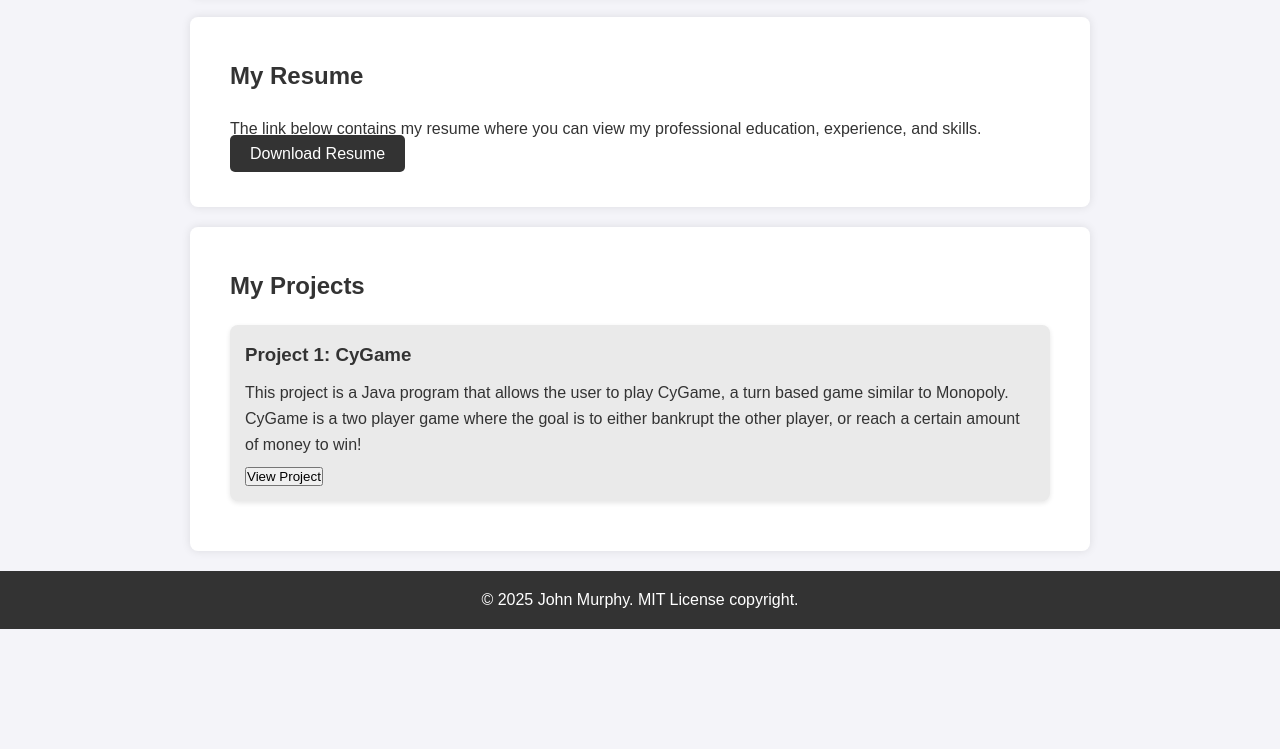
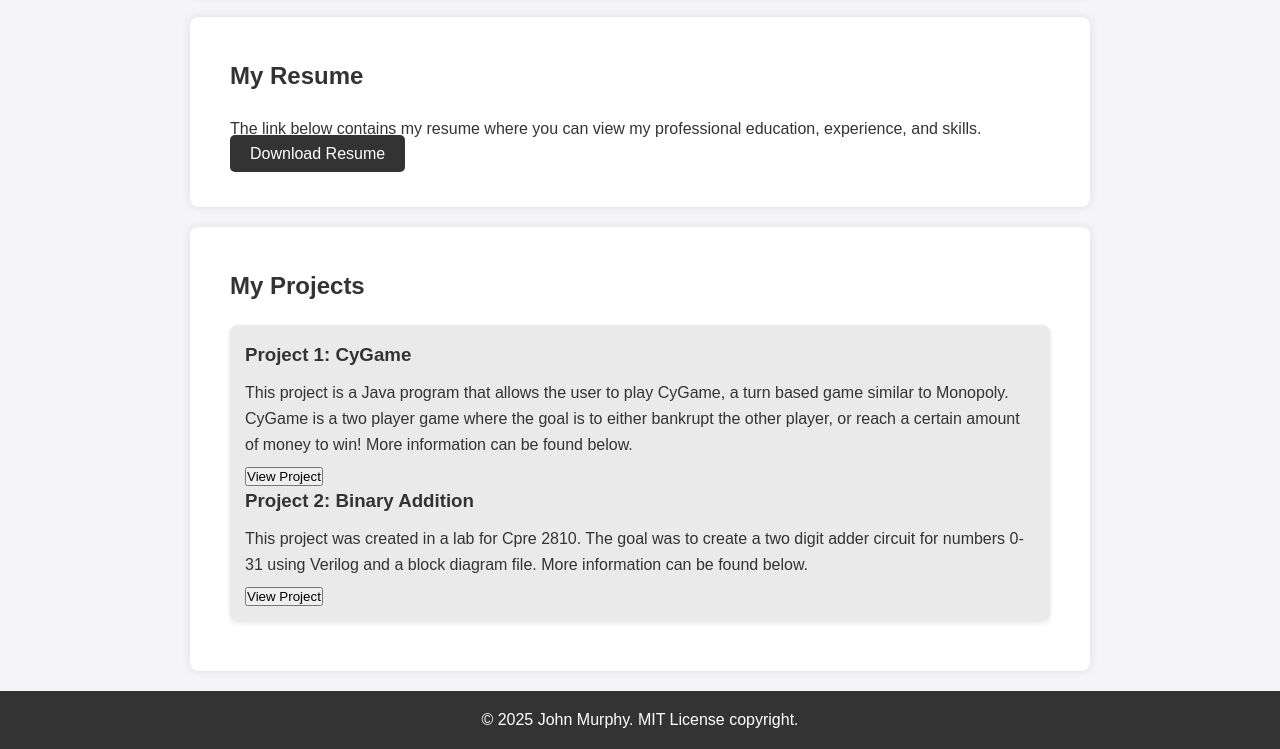
Before and after one commit to 0xJMurphy/0xJMurphy.github.io, a plain HTML site: page index.html in a window 1280 px wide. Shown: the part 671-1420 px from the top of the page. Before the commit the page ends 1300 px from the top, so only its background shows below. Drawn offline with Linux system fonts and the light colour scheme.

Commit message:
Update index.html
added binaryAddition project

```diff
--- a/index.html
+++ b/index.html
@@ -147,8 +147,14 @@ u<!DOCTYPE html>
             <h2>My Projects</h2>
             <div class="project-card">
                 <h3>Project 1: CyGame</h3>
-                <p>This project is a Java program that allows the user to play CyGame, a turn based game similar to Monopoly. CyGame is a two player game where the goal is to either bankrupt the other player, or reach a certain amount of money to win! </p>
+                <p>This project is a Java program that allows the user to play CyGame, a turn based game similar to Monopoly. CyGame is a two player game where the goal is to either bankrupt the other player, or reach a certain amount of money to win! More information can be found below. </p>
                 <a href="https://0xjmurphy.github.io/CyGame">
+                    <button>View Project</button>
+                </a>
+
+                <h3>Project 2: Binary Addition</h3>
+                <p>This project was created in a lab for Cpre 2810. The goal was to create a two digit adder circuit for numbers 0-31 using Verilog and a block diagram file. More information can be found below.  </p>
+                <a href="https://0xjmurphy.github.io/BinaryAddition/">
                     <button>View Project</button>
                 </a>
             </div>
```
